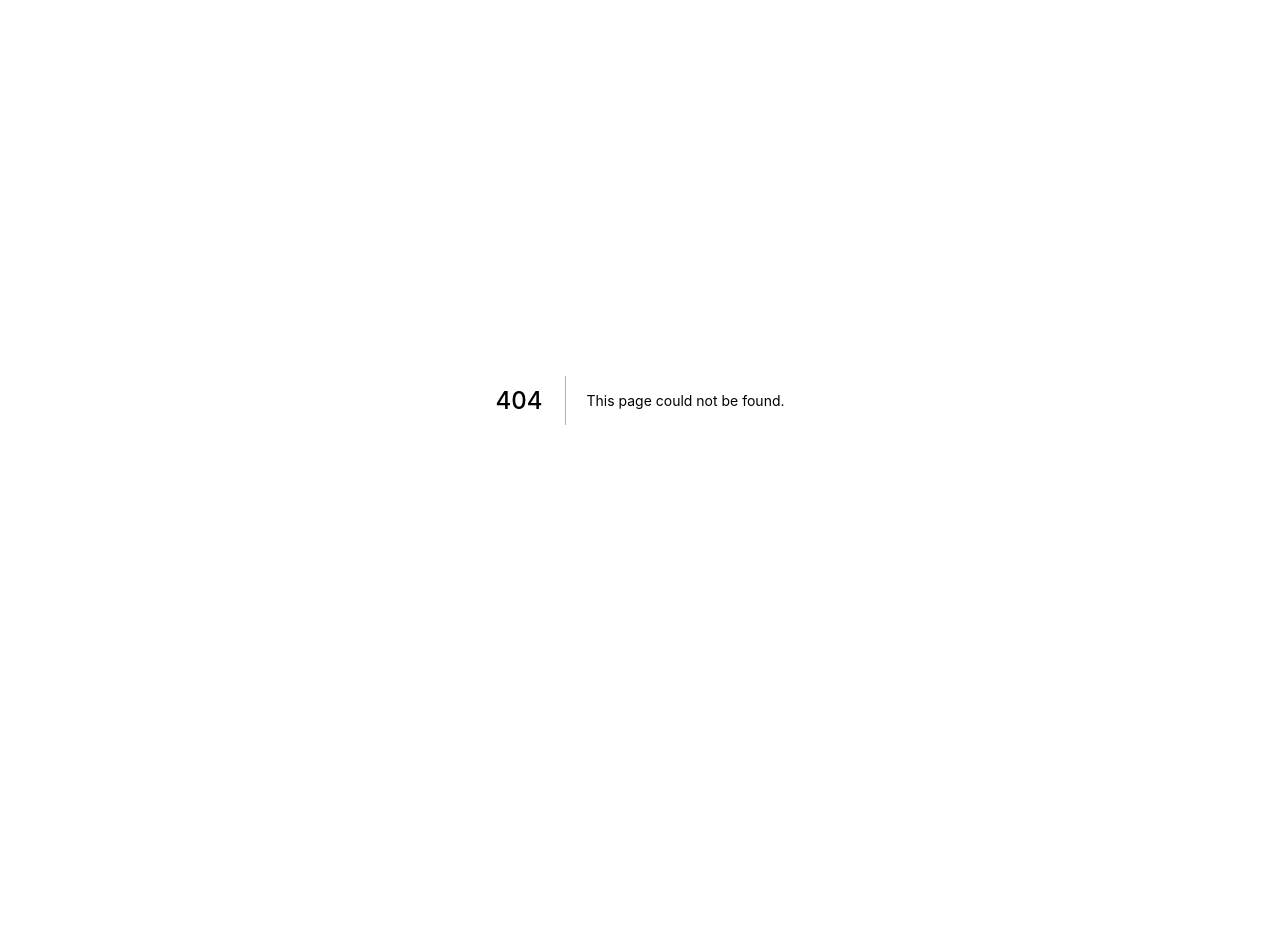
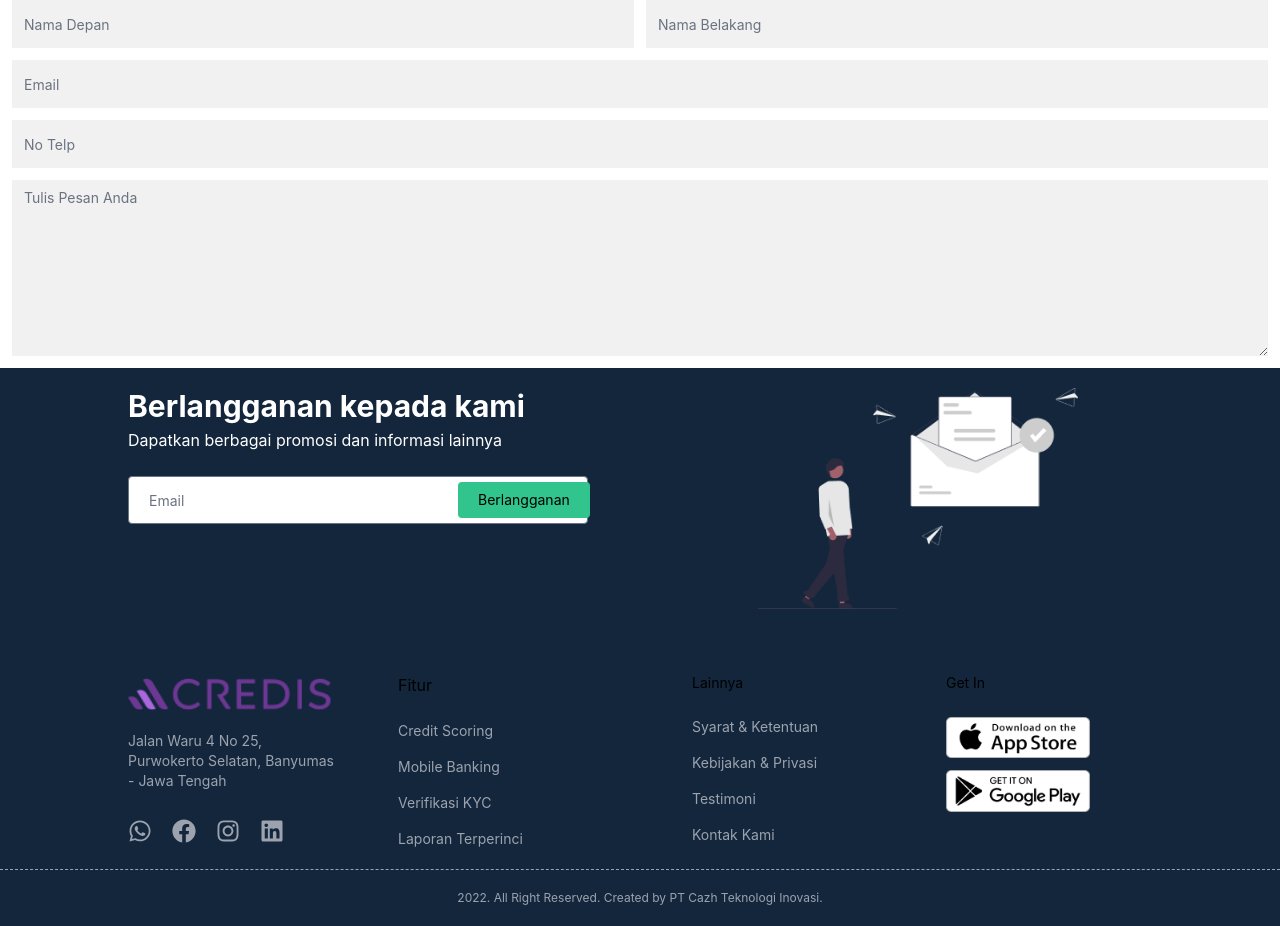
Before and after one commit to faizalajiw/Corebanking-NextJS, a Next.js app: page /kontakkami in a window 1280 px wide. Before the commit this address had no page. Before the commit the page ends 800 px from the top, so only its background shows below. Built offline with nearby package versions, Linux system fonts and the light colour scheme.

Commit message:
adding kontak kami

```diff
--- a/components/Subs/index.jsx
+++ b/components/Subs/index.jsx
@@ -4,8 +4,8 @@ export const Subs = () => {
   return (
     <div className="bg-bluecredis flex px-10 pt-5 md:px-32">
         <div className="container flex-[160%] text-center md:text-left">
-            <h1 className="font-bold text-3xl pb-1">Berlangganan kepada kami</h1>
-            <p className="pb-6">Dapatkan berbagai promosi dan informasi lainnya</p>
+            <h1 className="font-bold text-3xl pb-1 text-white">Berlangganan kepada kami</h1>
+            <p className="pb-6 text-white">Dapatkan berbagai promosi dan informasi lainnya</p>
             <form action="" className=" flex justify-center content-center gap-3 md:relative md:justify-start md:content-start">
                 <input type="text" placeholder="Email" className="text-gray-400 bg-white px-5 text-sm rounded h-12 w-72 md:absolute md:w-[460px]"/>
                 <button className="px-5 py-3 md:py-2 rounded bg-green-400  top-[6px] left-[158px] text-sm md:absolute md:left-[330px]">Berlangganan</button>
--- /dev/null
+++ b/pages/kontakkami.jsx
@@ -0,0 +1,35 @@
+import React from 'react'
+import { Navbar } from '../components/Navbar'
+import { Subs } from '../components/Subs'
+import { Footer } from '../components/Footer'
+
+export default function () {
+  return (
+    <div className="bg-white">
+        {/* <Navbar/> */}
+        <div className="container">
+            <div>
+                <div className=" container flex flex-row gap-3 justify-center mb-3 px-3">
+                    <input type="text" placeholder="Nama Depan" className="border-none bg-grey px-3 text-gray-400 text-sm h-12 w-full" />
+                    <input type="text" placeholder="Nama Belakang" className="border-none bg-grey px-3 text-gray-400 text-sm h-12 w-full " />
+                </div>
+                <div className="container flex flex-col justify-center gap-3 px-3 mb-3">
+                    <input type="text" className=" border-none bg-grey px-3 text-gray-400 text-sm h-12 " placeholder="Email" />
+                    <input type="text" className=" border-none bg-grey px-3 text-gray-400 text-sm h-12" placeholder="No Telp" />
+                    <textarea name="" id="" cols="30" rows="8" className=" border-none bg-grey px-3 text-gray-400 text-sm " placeholder="Tulis Pesan Anda" ></textarea>
+                </div>
+            </div>
+            <div>
+                <div>
+                    <div className="container"></div>
+                    <div className="container"></div>
+                    <div className="container"></div>
+                </div>
+                <div></div>
+            </div>
+        </div>
+        <Subs/>
+        <Footer/>
+    </div>
+  )
+}
```
